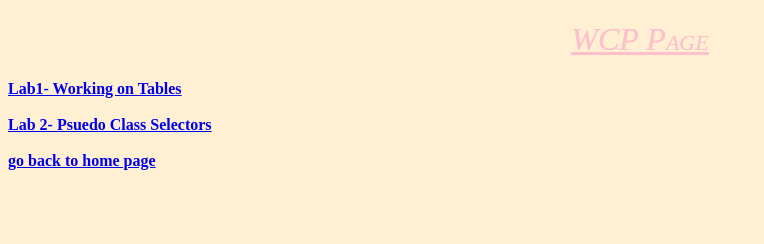
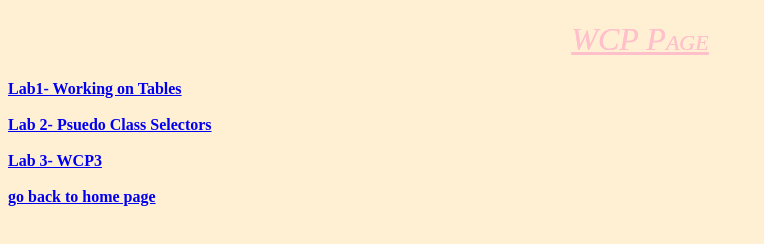
Before and after one commit to zinairad/zinairad.github.io, a plain HTML site: page wcp.html in a window 1280 px wide. Shown: the whole page, without its empty margins (0-764 px from the left). Drawn offline with Linux system fonts and the light colour scheme.

Commit message:
Add files via upload

```diff
--- a/wcp.html
+++ b/wcp.html
@@ -13,6 +13,9 @@
 	<br> <br>
 	<a href="wcp/psuedoclassselectors.html">Lab 2- Psuedo Class Selectors</a>
 	<br> <br>
+	<a href="wcp/wcplab3.html">Lab 3- WCP3</a>
+	<br> <br>
 	<a href="index.html">go back to home page</a>
+	<br>
 </body>
 </html>
```
Also changed, not shown: wcplab3.html (+1 -0 lines).
